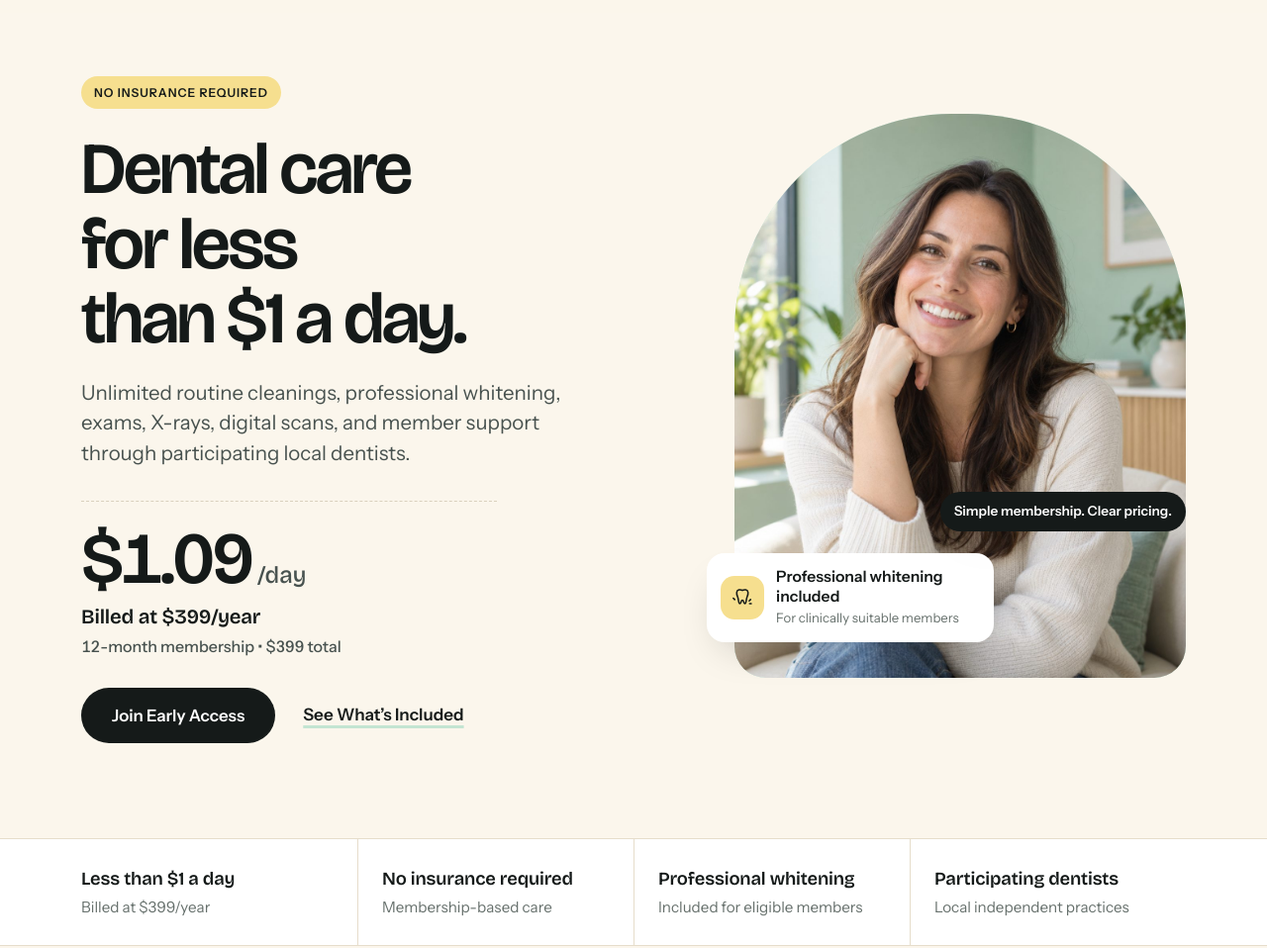
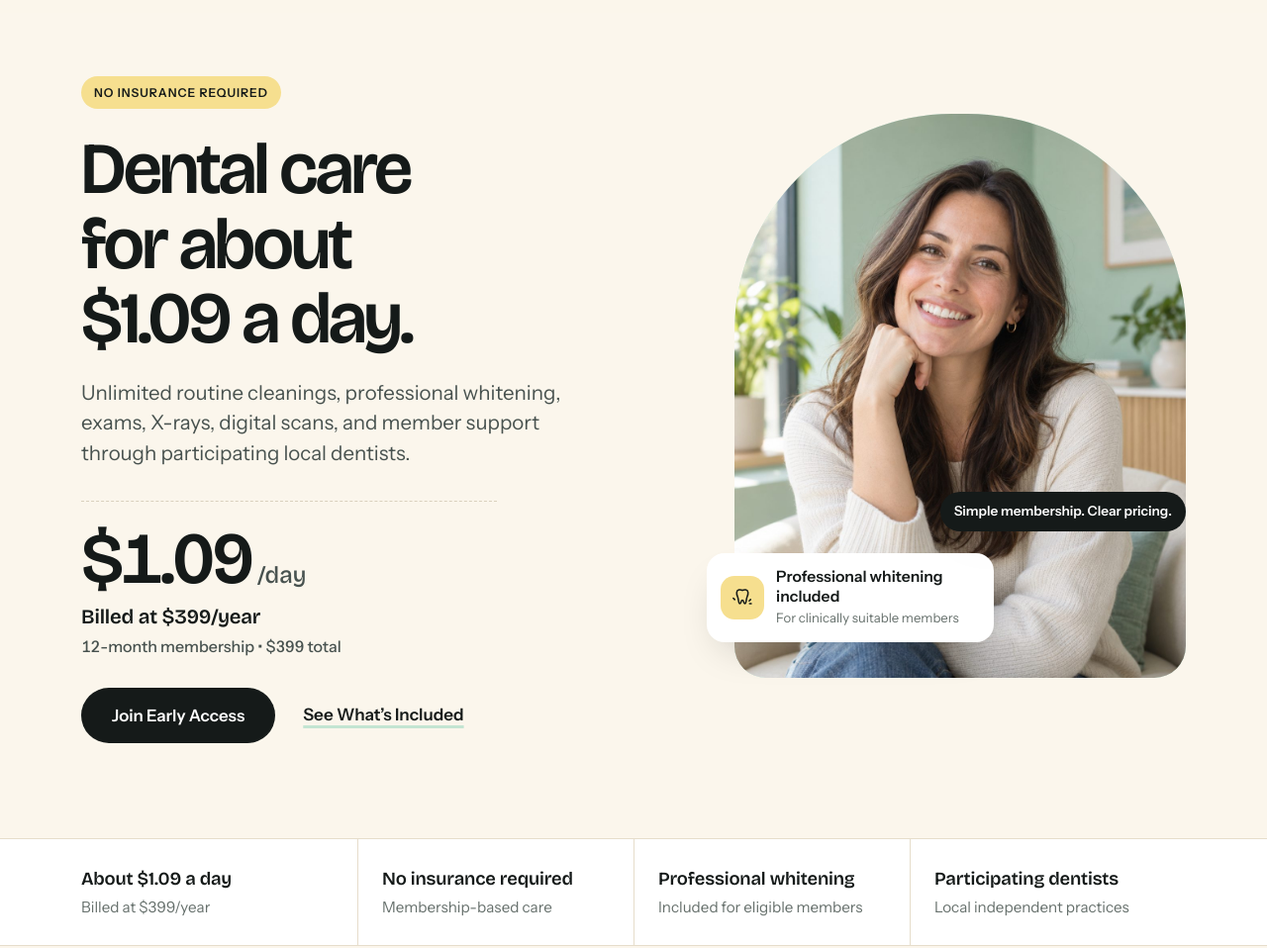
Before and after one commit to nelsonilceus/Claude-Code-together, a plain HTML site: page index.html in a window 1280 px wide. Shown: the part 60-1018 px from the top of the page at 99% size. Drawn offline with nearby package versions, Linux system fonts and the light colour scheme.

Commit message:
Correct hero and trust strip to about $1.09 a day

```diff
--- a/index.html
+++ b/index.html
@@ -759,7 +759,7 @@ fieldset[aria-invalid="true"] .choice span { border-color: var(--danger); }
       <div class="container hero-grid">
         <div class="hero-copy">
           <p class="badge badge-butter">NO INSURANCE REQUIRED</p>
-          <h1 id="hero-title" class="display">Dental care for less than $1&nbsp;a&nbsp;day.</h1>
+          <h1 id="hero-title" class="display">Dental care for about $1.09&nbsp;a&nbsp;day.</h1>
           <p class="lede">Unlimited routine cleanings, professional whitening, exams, X-rays, digital scans, and member support through participating local dentists.</p>
 
           <!-- PRICING STACK: keep the billing amount and 12-month term directly under $1.09/day -->
@@ -810,7 +810,7 @@ fieldset[aria-invalid="true"] .choice span { border-color: var(--danger); }
     <section class="trust" aria-label="Membership highlights">
       <div class="container">
         <ul class="trust-list">
-          <li><strong>Less than $1 a day</strong><span>Billed at $399/year</span></li>
+          <li><strong>About $1.09 a day</strong><span>Billed at $399/year</span></li>
           <li><strong>No insurance required</strong><span>Membership-based care</span></li>
           <li><strong>Professional whitening</strong><span>Included for eligible members</span></li>
           <li><strong>Participating dentists</strong><span>Local independent practices</span></li>
```
